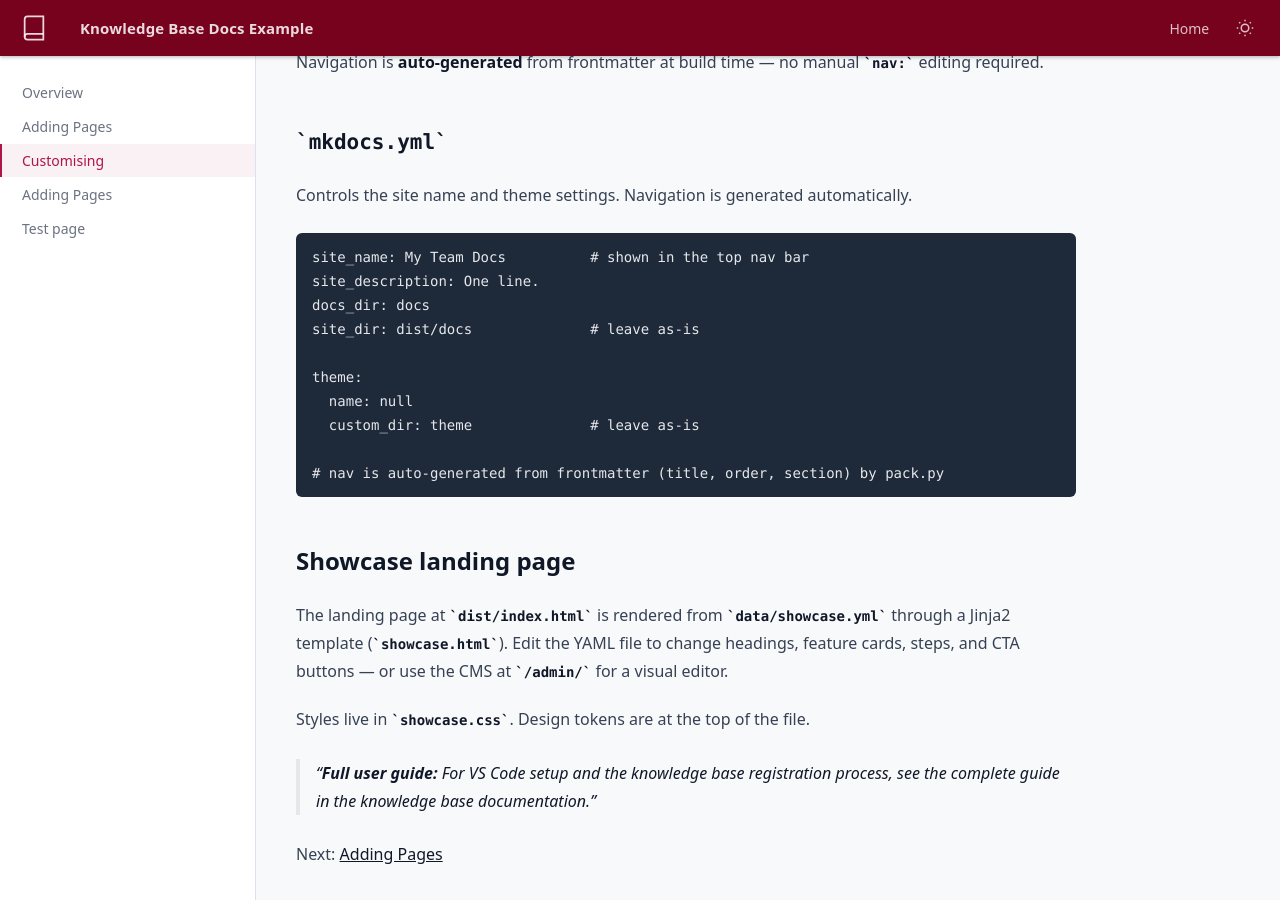
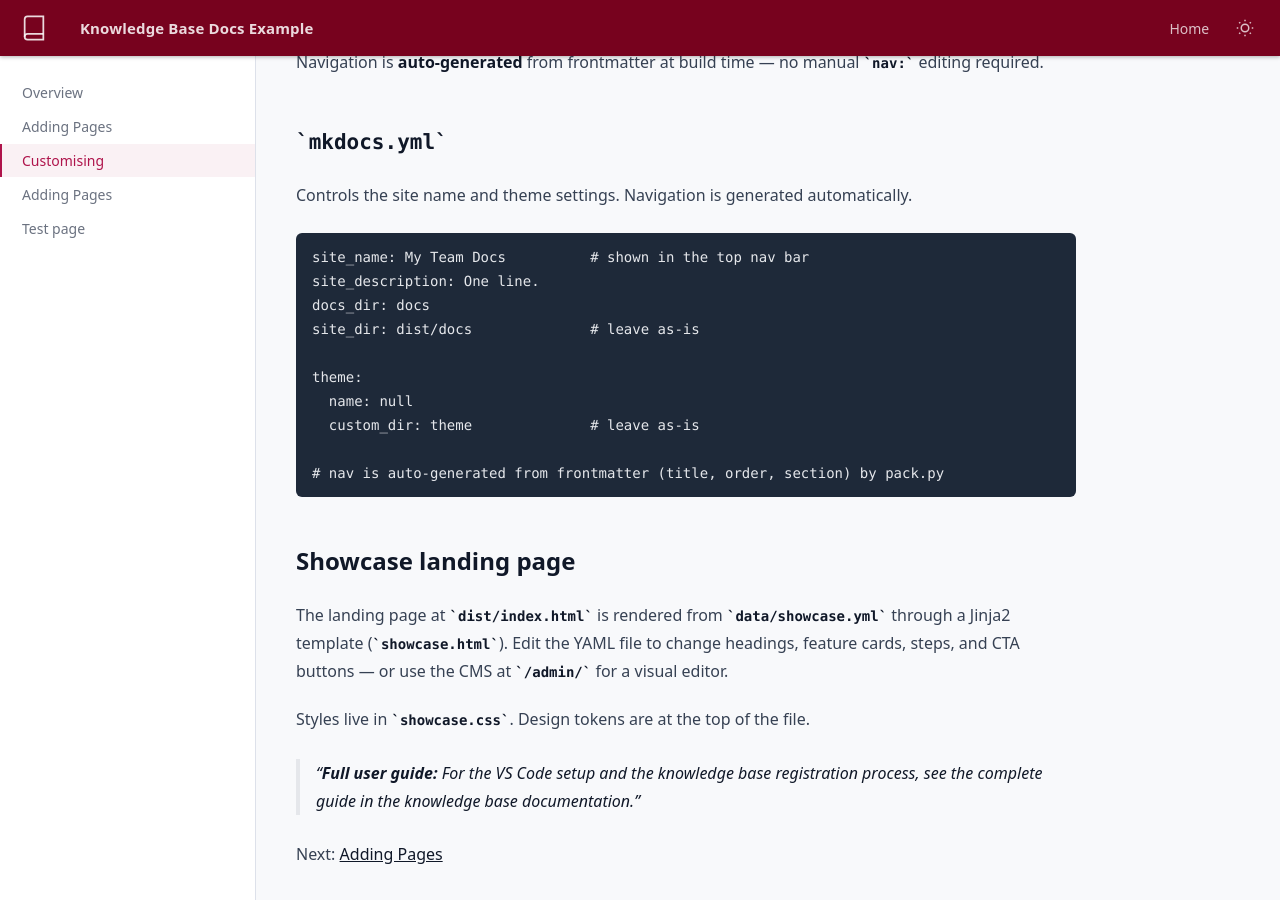
Before and after one commit to AbsaOSS/knowledge-base-docs-example, an MkDocs documentation site: the page built from docs/customising.md, in a window 1280 px wide and 900 px high, scrolled down 1447 px. Built offline with MkDocs 1.6.1, drawn with Linux system fonts in a browser that asks for light colours.

Commit message:
Update Documentation “customising”

````diff
--- a/docs/customising.md
+++ b/docs/customising.md
@@ -2,7 +2,6 @@
 title: Customising
 order: 2
 ---
-
 # Customising the Template
 
 Two files control everything a team needs to customise. The rest — theme, build script, CSS, CI pipeline — works out of the box.
@@ -23,14 +22,14 @@
 }
 ```
 
-| Field | Required | Notes |
-|---|---|---|
-| `slug` | Yes | Lowercase letters, numbers, hyphens — becomes the URL path |
-| `name` | Yes | Display name in the knowledge base catalogue |
-| `description` | Yes | One-line summary on the catalogue card |
-| `icon` | No | Icon name from the knowledge base icon set |
-| `tags` | No | Array of filter labels |
-| `entryPoint` | Yes | Always `"index.html"` |
+| Field         | Required | Notes                                                      |
+| ------------- | -------- | ---------------------------------------------------------- |
+| `slug`        | Yes      | Lowercase letters, numbers, hyphens — becomes the URL path |
+| `name`        | Yes      | Display name in the knowledge base catalogue               |
+| `description` | Yes      | One-line summary on the catalogue card                     |
+| `icon`        | No       | Icon name from the knowledge base icon set                 |
+| `tags`        | No       | Array of filter labels                                     |
+| `entryPoint`  | Yes      | Always `"index.html"`                                      |
 
 The build script automatically adds a `pages` array to `dist/marketplace.json` at build time — you never edit it by hand. Each doc page is discovered from the `docs/` folder and its `title` / `order` / `section` frontmatter. The knowledge base uses this to generate static routes without crawling the filesystem.
 
@@ -78,6 +77,6 @@
 
 Styles live in `showcase.css`. Design tokens are at the top of the file.
 
-> **Full user guide:** For VS Code setup and the knowledge base registration process, see the complete guide in the knowledge base documentation.
+> **Full user guide:** For the VS Code setup and the knowledge base registration process, see the complete guide in the knowledge base documentation.
 
 Next: [Adding Pages](adding-pages.md)
````
